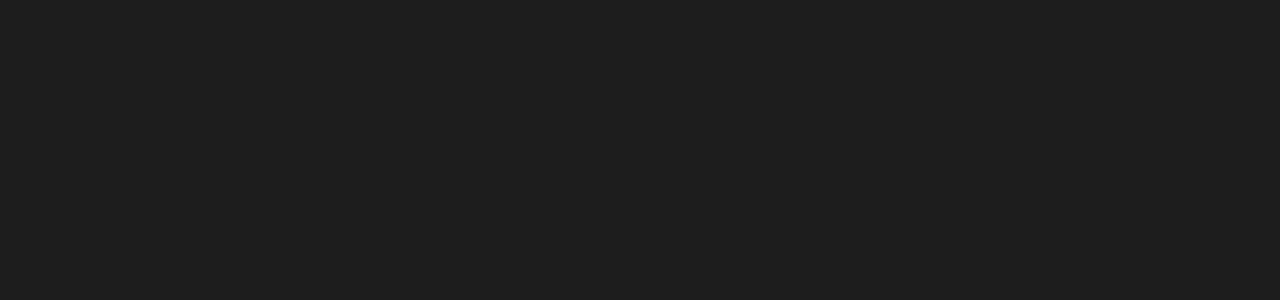
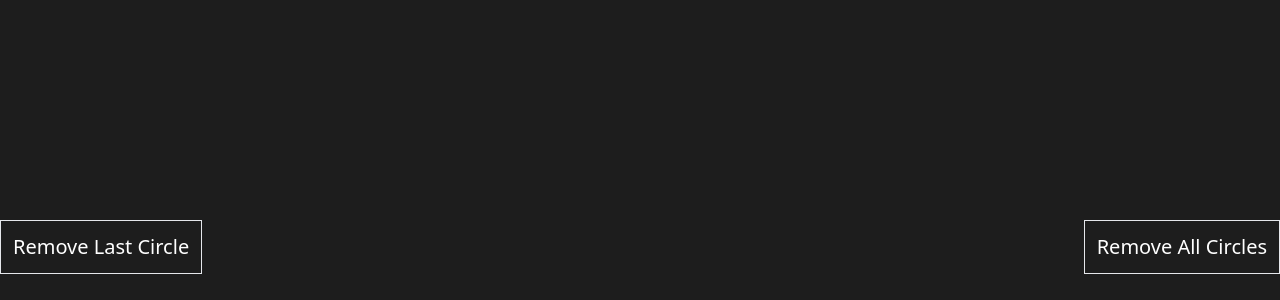
Before and after one commit to ramkrishnajena/gen-circle, a React (Vite) app: page / in a window 1280 px wide. Shown: the part 500-800 px from the top of the page. Built offline with nearby package versions, Linux system fonts and the light colour scheme.

Commit message:
completed

```diff
--- a/src/App.tsx
+++ b/src/App.tsx
@@ -1,11 +1,15 @@
-import { useState } from "react";
+import { useCallback, useState } from "react";
 import "./App.css";
 import Circle from "./components/Circle";
 import { CircleInt } from "./utils/Interface";
 import { generateRandomColor } from "./utils/constants";
+import Button from "./components/Button";
 
 function App() {
   const [circles, setCircles] = useState<CircleInt[]>([]);
+  const removeLast = useCallback(removeLastCircle, [circles]);
+  const removeAll = useCallback(removeAllCircles, [circles]);
+
   const newColor = generateRandomColor();
   function handleGenerate(event: React.MouseEvent<HTMLDivElement>) {
     const { clientX, clientY } = event;
@@ -16,24 +20,36 @@
     };
     setCircles([...circles, circleSize]);
   }
-  function changeColor(element: CircleInt) {
-    setCircles([...circles, { ...element, color: newColor }]);
+  function changeColor(i: number) {
+    const newArr = circles.map((data, index) => {
+      return i == index ? { ...data, color: newColor } : data;
+    });
+    setCircles(newArr);
   }
 
-  function handleRemove() {
-    setCircles;
+  function removeLastCircle() {
+    const newArr = [...circles];
+    newArr.pop();
+    setCircles([...newArr]);
   }
 
+  function removeAllCircles() {
+    setCircles([]);
+  }
   return (
     <main>
       <div
         className='w-full h-screen bg-default'
         onClick={handleGenerate}></div>
       {circles.map((element, i) => (
-        <div onClick={() => changeColor(element)} key={i}>
+        <div onClick={() => changeColor(i)} key={i}>
           <Circle x={element.x} y={element.y} color={element.color} />
         </div>
       ))}
+      <div className='absolute top-[90%] w-full flex justify-between flex-wrap items-center flex-grow '>
+        <Button name='Remove Last Circle' fn={removeLast} />
+        <Button name='Remove All Circles' fn={removeAll} />
+      </div>
     </main>
   );
 }
--- /dev/null
+++ b/src/components/Button.tsx
@@ -0,0 +1,11 @@
+import { ButtonProps } from "../utils/Interface";
+
+const Button = ({ name, fn }: ButtonProps) => {
+  return (
+    <button className='border uppercasep text-xl p-3 text-white' onClick={fn}>
+      {name}
+    </button>
+  );
+};
+
+export default Button;
--- a/src/utils/Interface.ts
+++ b/src/utils/Interface.ts
@@ -3,3 +3,8 @@
   y: number;
   color: string;
 }
+
+export interface ButtonProps {
+  name: string;
+  fn: () => void;
+}
--- a/src/utils/constants.ts
+++ b/src/utils/constants.ts
@@ -3,7 +3,7 @@
   "#DA9647",
   "#ABDA47",
   "#4ADA47",
-  "47BFDA",
+  "#47BFDA",
   "#4755DA",
 ];
 
```
